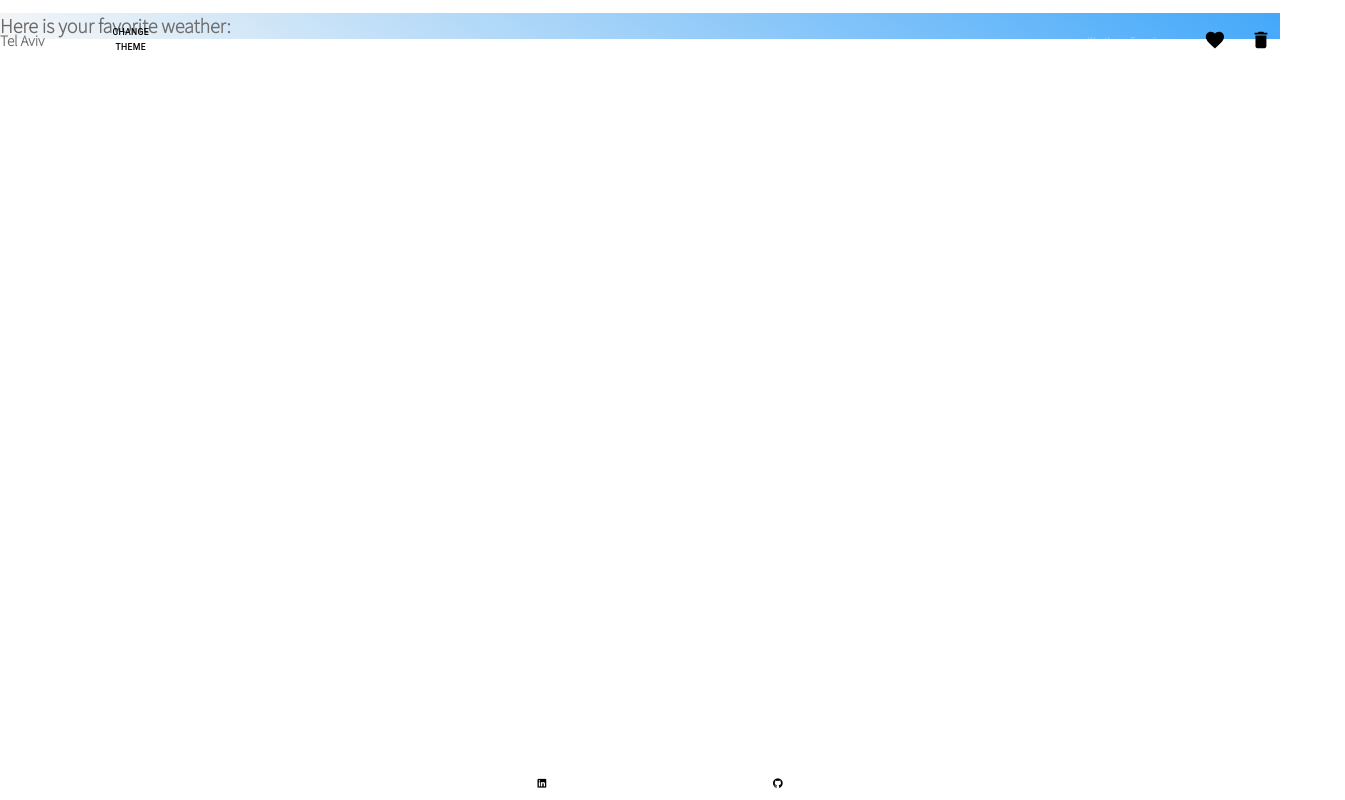
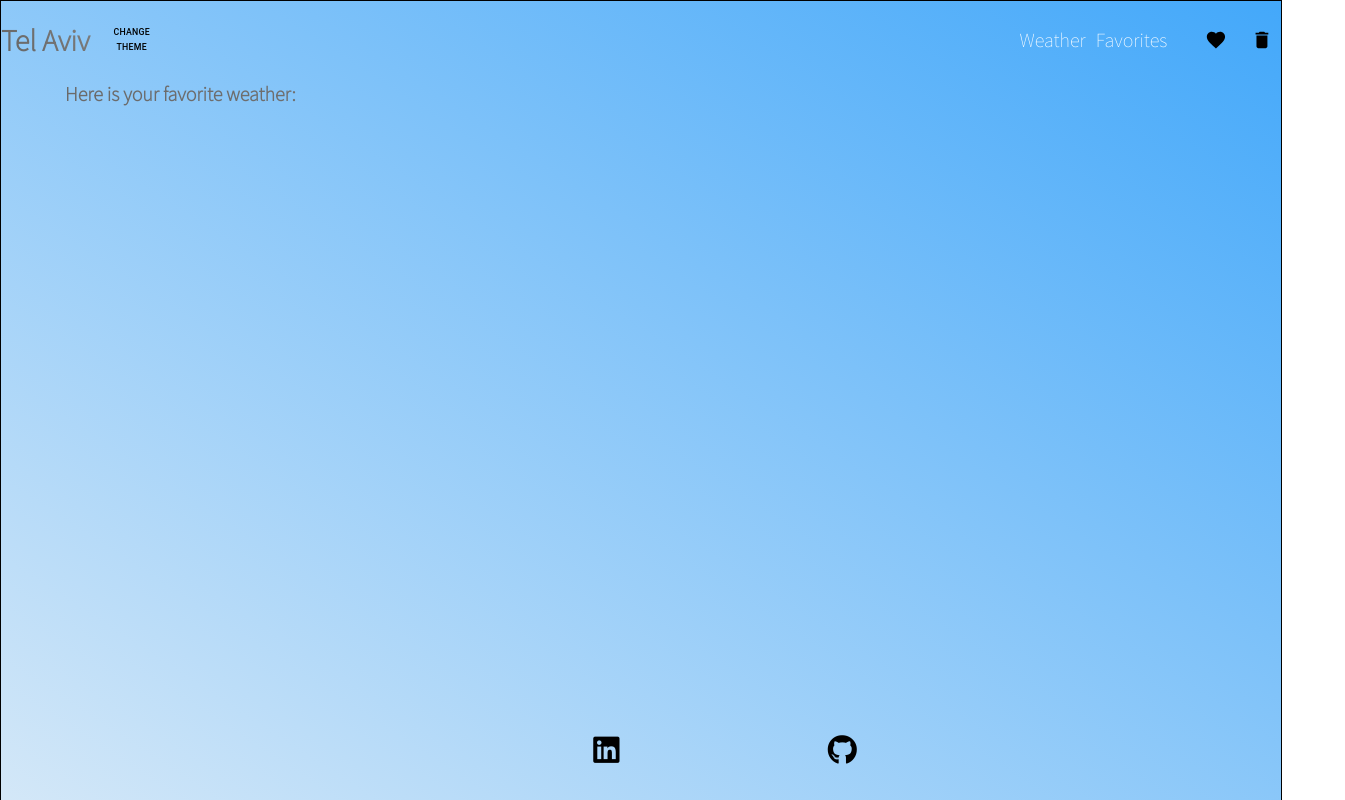
Before and after one commit to Lior3796/Weather-app, a React (Create React App) app: page /Weather-app/favorites in a window 1280 px wide. Shown: the top 800 px of the page, 1345 px wide, since content can reach past the window. Built offline with nearby package versions, Linux system fonts and the light colour scheme.

Commit message:
fix favorite desktop screen

```diff
--- a/src/components/styles/sass/_breakPoints.scss
+++ b/src/components/styles/sass/_breakPoints.scss
@@ -1,3 +1,3 @@
 $sm: "(min-width:0px) and (max-width:460px)";
 $md: "(min-width:461px) and (max-width:720px)";
-$lg: "(max-width:720px)";
+$lg: "(min-width:721px)";
--- a/src/components/styles/sass/_container.scss
+++ b/src/components/styles/sass/_container.scss
@@ -18,6 +18,12 @@
 		overflow-x: hidden;
 		height: 250vh;
 	}
+	@media #{$lg} {
+		width: 100%;
+		height: 150vh;
+		overflow-x: hidden;
+		border: 1px solid black;
+	}
 }
 .light {
 	@extend .container;
--- a/src/components/styles/sass/_favorite.scss
+++ b/src/components/styles/sass/_favorite.scss
@@ -2,6 +2,15 @@
 	@media #{$sm} {
 		height: 100%;
 		position: relative;
+	}
+	@media #{$lg} {
+		.header {
+			margin-top: 10vh;
+		}
+		overflow-x: hidden;
+		height: 150vh;
+		width: 90vw;
+		margin: auto;
 	}
 }
 
@@ -10,6 +19,11 @@
 		@include flex-center(column, space-between);
 		height: 100%;
 	}
+	@media #{$lg} {
+		height: 100%;
+		@include flex-center(row, space-between, flex-start);
+		flex-wrap: wrap;
+	}
 }
 
 .favoriteCard {
@@ -17,4 +31,9 @@
 		width: 70%;
 		height: 10%;
 	}
+	@media #{$lg} {
+		width: 100%;
+		width: 30%;
+		height: 20%;
+	}
 }
--- a/src/components/styles/sass/_footer.scss
+++ b/src/components/styles/sass/_footer.scss
@@ -1,5 +1,5 @@
 .Footer-container {
-	@media #{$sm},#{$md} {
+	@media #{$sm},#{$lg} {
 		font-size: 3rem;
 	}
 	position: absolute;
@@ -7,8 +7,7 @@
 	width: 100%;
 	display: flex;
 	flex-direction: column;
-	align-items: center;
-	scroll-snap-align: start;
+	align-items: flex-end;
 }
 .Footer-links {
 	display: grid;
--- a/src/components/styles/sass/_navbar.scss
+++ b/src/components/styles/sass/_navbar.scss
@@ -1,6 +1,9 @@
 .navbar-container {
 	@include stickyNav;
 	@include flex-center(row, space-around);
+	@media #{$sm},#{$lg} {
+		font-size: 2rem;
+	}
 	height: 10vh;
 	width: 100%;
 	z-index: 10;
--- a/src/components/styles/style.css
+++ b/src/components/styles/style.css
@@ -25,6 +25,15 @@
     width: 100%;
     overflow-x: hidden;
     height: 250vh;
+  }
+}
+
+@media (min-width: 721px) {
+  .container, .light, .dark {
+    width: 100%;
+    height: 150vh;
+    overflow-x: hidden;
+    border: 1px solid black;
   }
 }
 
@@ -126,6 +135,12 @@
   z-index: 10;
 }
 
+@media (min-width: 0px) and (max-width: 460px), (min-width: 721px) {
+  .navbar-container {
+    font-size: 2rem;
+  }
+}
+
 .navbar-container h1 {
   width: 200px;
   text-align: end;
@@ -222,7 +237,7 @@
   position: relative;
 }
 
-@media (min-width: 0px) and (max-width: 460px) {
+@media (min-width: 0px) and (max-width: 460px), (min-width: 721px) {
   .weather-container {
     width: 100%;
     height: 100%;
@@ -231,6 +246,7 @@
 
 @media (min-width: 0px) and (max-width: 460px) {
   .forecasts-map-container-weather {
+    height: 39%;
     display: -webkit-box;
     display: -ms-flexbox;
     display: flex;
@@ -242,7 +258,29 @@
             align-items: center;
     -ms-flex-wrap: wrap;
         flex-wrap: wrap;
-    height: 39%;
+  }
+}
+
+@media (min-width: 721px) {
+  .forecasts-map-container-weather {
+    height: 100%;
+    display: -webkit-box;
+    display: -ms-flexbox;
+    display: flex;
+    -webkit-box-pack: justify;
+        -ms-flex-pack: justify;
+            justify-content: space-between;
+    -webkit-box-align: center;
+        -ms-flex-align: center;
+            align-items: center;
+    -webkit-box-orient: horizontal;
+    -webkit-box-direction: normal;
+        -ms-flex-direction: row;
+            flex-direction: row;
+    -ms-flex-wrap: wrap;
+        flex-wrap: wrap;
+    width: 90vw;
+    margin: auto;
   }
 }
 
@@ -250,6 +288,18 @@
   .favorite-container {
     height: 100%;
     position: relative;
+  }
+}
+
+@media (min-width: 721px) {
+  .favorite-container {
+    overflow-x: hidden;
+    height: 150vh;
+    width: 90vw;
+    margin: auto;
+  }
+  .favorite-container .header {
+    margin-top: 10vh;
   }
 }
 
@@ -272,10 +322,39 @@
   }
 }
 
+@media (min-width: 721px) {
+  .forecasts-map-container-favorite {
+    height: 100%;
+    display: -webkit-box;
+    display: -ms-flexbox;
+    display: flex;
+    -webkit-box-pack: justify;
+        -ms-flex-pack: justify;
+            justify-content: space-between;
+    -webkit-box-align: start;
+        -ms-flex-align: start;
+            align-items: flex-start;
+    -webkit-box-orient: horizontal;
+    -webkit-box-direction: normal;
+        -ms-flex-direction: row;
+            flex-direction: row;
+    -ms-flex-wrap: wrap;
+        flex-wrap: wrap;
+  }
+}
+
 @media (min-width: 0px) and (max-width: 460px) {
   .favoriteCard {
     width: 70%;
     height: 10%;
+  }
+}
+
+@media (min-width: 721px) {
+  .favoriteCard {
+    width: 100%;
+    width: 30%;
+    height: 20%;
   }
 }
 
@@ -377,13 +456,12 @@
   -webkit-box-direction: normal;
       -ms-flex-direction: column;
           flex-direction: column;
-  -webkit-box-align: center;
-      -ms-flex-align: center;
-          align-items: center;
-  scroll-snap-align: start;
+  -webkit-box-align: end;
+      -ms-flex-align: end;
+          align-items: flex-end;
 }
 
-@media (min-width: 0px) and (max-width: 460px), (min-width: 461px) and (max-width: 720px) {
+@media (min-width: 0px) and (max-width: 460px), (min-width: 721px) {
   .Footer-container {
     font-size: 3rem;
   }
@@ -495,6 +573,25 @@
   }
 }
 
+@media (min-width: 721px) {
+  .ForecastsCard-container {
+    display: -webkit-box;
+    display: -ms-flexbox;
+    display: flex;
+    -ms-flex-pack: distribute;
+        justify-content: space-around;
+    -webkit-box-align: center;
+        -ms-flex-align: center;
+            align-items: center;
+    -webkit-box-orient: horizontal;
+    -webkit-box-direction: normal;
+        -ms-flex-direction: row;
+            flex-direction: row;
+    width: 28%;
+    height: 50%;
+  }
+}
+
 .ForecastsCard {
   border-radius: 10px;
   position: relative;
@@ -505,6 +602,13 @@
 @media (min-width: 0px) and (max-width: 460px) {
   .ForecastsCard {
     width: 80%;
+    height: 40%;
+  }
+}
+
+@media (min-width: 721px) {
+  .ForecastsCard {
+    width: 100%;
     height: 40%;
   }
 }
```
Also changed, not shown: src/components/styles/sass/_ForecastsCard.scss (+9 -0 lines), src/components/styles/sass/_weather.scss (+9 -2 lines), 1 other file (tests, documents, lock files or other folders).
